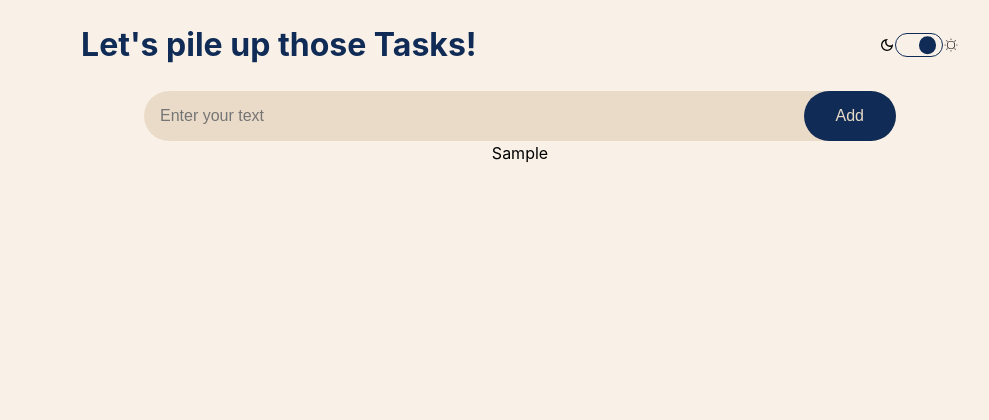
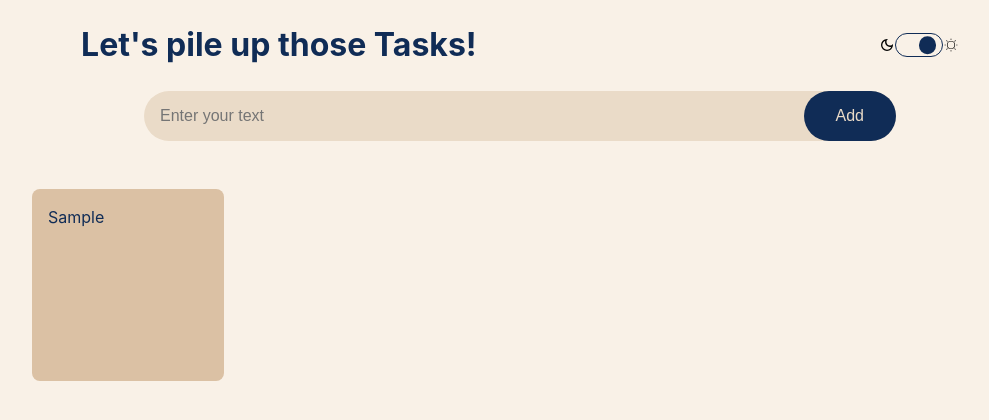
Before and after one commit to joshith3501/ToDoApp, a React (Vite) app: page / in a window 1280 px wide. Both pictures are taken after typing "Sample" into the empty fields and a click on the button "Add". Shown: the top 420 px of the page, without its empty margins (120-1109 px from the left). Built offline with nearby package versions, Linux system fonts and the light colour scheme.

Commit message:
task state modifier configuration

```diff
--- a/src/App.css
+++ b/src/App.css
@@ -1,27 +1,26 @@
 .header {
-  width:100%;
-  display:flex;
-  align-items:center;
+  width: 100%;
+  display: flex;
+  align-items: center;
   justify-content: space-around;
 }
 
 .theme-toggle-container {
-  display:flex;
-  justify-content: center;
+  display: flex;
+  justify-content: space-between;
   align-items: center;
 }
 
 .app-container {
-  margin:0;
-  min-width:100vw;
-  min-height:100vh;
-  display:flex;
+  margin: 0;
+  min-width: 100vw;
+  min-height: 100vh;
+  display: flex;
   background-color: var(--primary-clr);
   flex-direction: column;
   /* justify-content: center;
   align-items:center; */
-  place-items:center;
-
+  place-items: center;
 }
 
 .main-heading {
@@ -29,24 +28,24 @@
 }
 
 .theme-toggler {
-  height:1.5rem;
-  width:3rem;
-  position:relative;
+  height: 1.5rem;
+  width: 3rem;
+  position: relative;
   cursor: pointer;
-  border-radius:2rem;
-  background-color:var(--primary-clr);
+  border-radius: 2rem;
+  background-color: var(--primary-clr);
   border: 0.1rem solid var(--clr-two);
 }
 
 .theme-toggler::after {
-  content: '';
-  position:absolute;
+  content: "";
+  position: absolute;
   transform: translateY(-50%);
-  border-radius:2rem;
-  height:1.1rem;
-  width:1.1rem;
+  border-radius: 2rem;
+  height: 1.1rem;
+  width: 1.1rem;
   transition: transform 0.1s ease-in-out;
-  background-color:var(--clr-two);
+  background-color: var(--clr-two);
 }
 
 .dark-mode .theme-toggler {
@@ -63,18 +62,18 @@
 
 .add-form {
   position: relative;
-  display:flex;
+  display: flex;
   justify-content: center;
-  align-items:center;
+  align-items: center;
 }
 
 .add-input {
-  width:45rem;
-  padding:1rem;
-  font-size:1em;
-  border:none;
-  border-radius:5rem;
-  background-color:var(--secondary-clr);
+  width: 45rem;
+  padding: 1rem;
+  font-size: 1em;
+  border: none;
+  border-radius: 5rem;
+  background-color: var(--secondary-clr);
   color: var(--clr-two);
 }
 
@@ -83,21 +82,118 @@
 }
 
 .add-input:focus {
-  outline:none;
+  outline: none;
 }
 
 .add-submit {
-  position:absolute;
-  right:0;
-  font-size:1em;
-  padding:1rem 2rem;
-  background-color:var(--clr-two);
+  position: absolute;
+  right: 0;
+  font-size: 1em;
+  padding: 1rem 2rem;
+  background-color: var(--clr-two);
   color: var(--secondary-clr);
-  border-radius:4rem;
+  border-radius: 4rem;
   border: none;
-  cursor:pointer;
+  cursor: pointer;
 }
 
 .dark-mode .add-submit {
+  color: var(--primary-clr);
+}
+
+.list-container {
+  width: 70rem;
+  /* border: 0.1rem solid black; */
+  margin: 1rem;
+  display: flex;
+  flex-wrap: wrap;
+}
+
+.dark-mode .list-container {
+  color: var(--secondary-clr);
+}
+.list-element-container {
+  display: inline-block;
+  /* border:0.1rem solid black; */
+  word-wrap: break-word;
+  display: flex;
+  flex-direction: column;
+  justify-content: space-between;
+  position: relative;
+  padding: 1rem;
+  margin: 2rem 4.5rem;
+  background-color: var(--clr-one);
+  color: var(--clr-two);
+  border-radius: 0.5rem;
+  width: 10rem;
+  height: 10rem;
+  font-size: 1em;
+}
+
+.list-element-container:hover {
+  box-shadow: inset 0 0 0.2rem hsl(216, 69%, 20%);
+}
+
+.dark-mode .list-element-container {
+  background-color: var(--secondary-clr);
+  color: var(--primary-clr);
+}
+
+.element-description {
+  overflow-y: scroll;
+  scroll-snap-type: proximity;
+}
+
+.element-description::-webkit-scrollbar {
+  background: none;
+}
+.element-description::-webkit-scrollbar-thumb{
   color:var(--primary-clr);
 }
+
+
+
+.element-state-container {
+  display: flex;
+  justify-content: space-around;
+  transition: transform 2sec ease-out;
+  position:relative;
+  padding:0 1rem;
+}
+
+.list-element-container:hover {
+
+  & .element-state-modifier {
+    display:initial;
+    transform: translateY(-50%);
+    transition:all 0.5sec ease-in-out;
+  }
+
+  & .task-edit {
+    transition:all 10sec ease-in-out;
+  }
+
+  & .task-delete {
+    transition:all 1.5sec ease-in-out;
+  }
+}
+
+.element-state-modifier {
+  background: none;
+  border:none;
+  position:absolute;
+  display:none;
+  left: 0;
+  top: 0;
+  transform : translateY(100%);
+  cursor: pointer;
+}
+
+.task-edit {
+  left:3rem;
+  transition:transform 1sec ease-in-out;
+}
+.task-delete {
+  left:6rem;
+  transition:transform 1.5sec ease-in-out;
+}
--- a/src/App.tsx
+++ b/src/App.tsx
@@ -14,6 +14,7 @@ interface TodoProp {
 function App() {
   let [mode, setMode] = useState("app-container");
   let [theme, setTheme] = useState(false);
+  let [color, setColor] = useState("black");
   let [todo, setTodo] = useState<string>("");
   let [todos, setTodos] = useState<TodoProp[]>([]);
   // let arr: (TodoProp | string)[];
@@ -21,8 +22,10 @@ function App() {
   useEffect(() => {
     if (theme) {
       setMode("app-container dark-mode");
+      setColor("beige")
     } else {
       setMode("app-container");
+      setColor("black");
     }
   }, [theme]);
 
@@ -32,10 +35,10 @@ function App() {
 
   const handleSubmit = (e: React.FormEvent) => {
     e.preventDefault();
-    if(todo === "") {
+    if (todo === "") {
       console.log("no value entered");
-    }else {
-      setTodos([...todos, { task:todo, time: Date.now(), isDone: false }]);
+    } else {
+      setTodos([...todos, { task: todo, time: Date.now(), isDone: false }]);
       setTodo("");
     }
   };
@@ -45,15 +48,15 @@ function App() {
       <div className="header">
         <h1 className="main-heading">Let's pile up those Tasks!</h1>
         <div className="theme-toggle-container">
-          <MdOutlineDarkMode />
+          <MdOutlineDarkMode color={color}/>
           <button className="theme-toggler" onClick={handleThemeClick}>
             <div className="switch"></div>
           </button>
-          <CiLight />
+          <CiLight color={color}/>
         </div>
       </div>
       <InputField setTodo={setTodo} onSubmit={handleSubmit} />
-      <ToDoList todos={todos} />
+      <ToDoList todos={todos} setTodos={setTodos}/>
     </div>
   );
 }
--- a/src/components/ToDoList.tsx
+++ b/src/components/ToDoList.tsx
@@ -1,14 +1,70 @@
 import TodoProp from "./TodoProp";
-
+import { MdOutlineDone, MdEditDocument, MdOutlineDelete } from "react-icons/md";
 interface Props {
   todos: TodoProp[];
+  setTodos: React.Dispatch<React.SetStateAction<TodoProp[]>>;
 }
 
-const ToDoList = ({ todos }: Props) => {
-  return(
+const ToDoList = ({ todos, setTodos }: Props) => {
+  const handleComplete = (
+    e: number
+  ) => {
+    console.log(e);
+    let modifierTodo = todos.map((todo) => {
+      if(todo.time === e) {
+        if(todo.isDone) {
+          return { ...todo, isDone: false };
+        }
+        return { ...todo, isDone: true};
+      }
+      return todo;
+    }
+  );
+  setTodos(modifierTodo);
+  }
+
+  const handleEdit = (e: boolean) => {
+    console.log(e);
+    console.log("edit clicked");
+  };
+
+  const handleDelete = (e: number) => {
+    let modifierTodo = todos.filter((todo) => todo.time !== e);
+    setTodos(modifierTodo);
+  };
+
+  return (
     <section className="list-container">
-      {todos.map((todo) => (
-        <article className="list-element-container" key={todo.time}>{todo.task}</article>
+      {todos.map((todo, index) => (
+        <article className="list-element-container" key={todo.time}>
+          <span className="element-description">{todo.task}</span>
+          <aside className="element-state-container">
+            <button
+              className="element-state-modifier task-completed"
+              onClick={(e) => {
+                handleComplete(todo.time);
+              }}
+            >
+              <MdOutlineDone />
+            </button>
+            <button
+              className="element-state-modifier task-edit"
+              onClick={(e) => {
+                handleEdit(todo.isDone);
+              }}
+            >
+              <MdEditDocument />
+            </button>
+            <button
+              className="element-state-modifier task-delete"
+              onClick={(e) => {
+                handleDelete(todo.time);
+              }}
+            >
+              <MdOutlineDelete />
+            </button>
+          </aside>
+        </article>
       ))}
     </section>
   );
```
